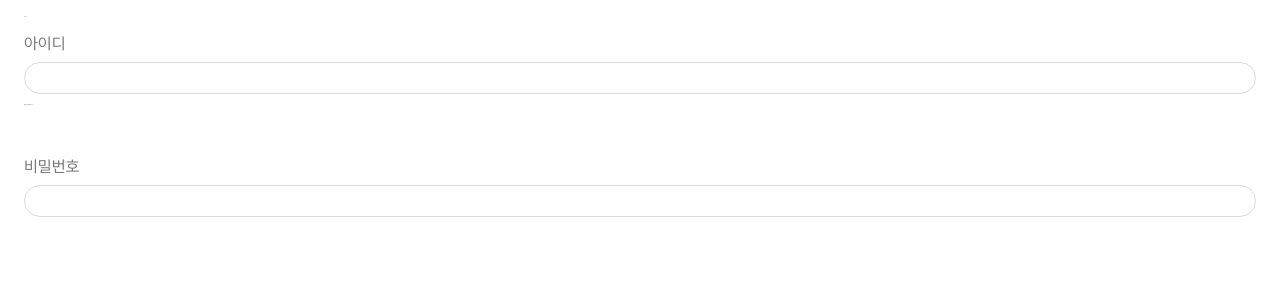
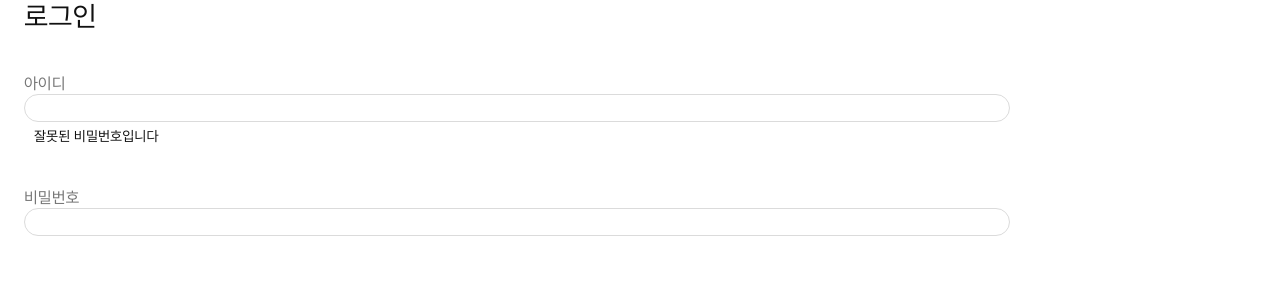
Before and after one commit to NovemberTwTwo/todo-list, a React (Create React App) app: page / in a window 1280 px wide. Shown: the top 300 px of the page. Built offline with nearby package versions, Linux system fonts and the light colour scheme.

Commit message:
feat : Changed loginForm layout

```diff
--- a/src/components/Auth/Login/LoginForm.tsx
+++ b/src/components/Auth/Login/LoginForm.tsx
@@ -1,76 +1,42 @@
 import Card from '../../UI/Card';
 import TextBox from './../../UI/TextBox';
-import { styled } from 'styled-components';
+import { TextInput } from '../../UI/Inputs';
+import Label from '../../UI/Label';
+import { Box } from '../../UI/Boxes';
 
 const LoginForm = () => {
   return (
-    <Card start={1} end={7}>
-      <TextBox size={28} $lineHeight={32} $marginBottom={42}>
+    <Card $start={1} $end={7}>
+      <TextBox $fontSize={28} $lineHeight={32} $margin={'0 0 42px 0'}>
         로그인
       </TextBox>
       <form action=''>
-        <InputBox width='100%'>
-          <InputLabel htmlFor=''>아이디 </InputLabel>
-          <TextInput type='text' name='' id='' />
-          <TextBox size={14} $marginLeft={10} $marginRight={10} $marginTop={4}>
+        <Box $margin='0 0 42px 0'>
+          <Label htmlFor=''>아이디 </Label>
+          <TextInput
+            type='text'
+            name=''
+            id=''
+            $padding={'0 10px 0 10px'}
+            $width='80%'
+          />
+          <TextBox $fontSize={14} $margin={'4px 10px 0 10px'}>
             잘못된 비밀번호입니다
           </TextBox>
-        </InputBox>
-        <InputBox width='100%'>
-          <InputLabel htmlFor=''>비밀번호 </InputLabel>
-          <TextInput type='password' name='' id='' />
-        </InputBox>
+        </Box>
+        <Box $margin='0 0 42px 0'>
+          <Label htmlFor=''>비밀번호 </Label>
+          <TextInput
+            type='password'
+            name=''
+            id=''
+            $padding={'0 10px 0 10px'}
+            $width='80%'
+          />
+        </Box>
       </form>
     </Card>
   );
 };
 
-const InputLabel = styled.label<{ size?: number }>`
-  display: block;
-  color: ${(props) => props.theme.colors.fontSecondary};
-  font-size: calc(${(props) => (props.size ? props.size : 16)} * 1px);
-  line-height: 20px;
-`;
-
-const TextInput = styled.input`
-  background-color: transparent !important;
-  border-radius: ${(props) => props.theme.borderRadius};
-  border: 1px solid;
-  border-color: ${(props) => props.theme.colors.third};
-  padding-left: 10px;
-  padding-right: 10px;
-  width: calc(100% - 22px);
-  height: 28px;
-  margin-top: 8px;
-
-  &:focus {
-    outline-color: ${(props) => props.theme.colors.brandSecondary};
-  }
-
-  &:-webkit-autofill:hover,
-  &:-webkit-autofill,
-  &:-webkit-autofill:focus,
-  &:-webkit-autofill:active {
-    -webkit-text-fill-color: #000;
-    -webkit-box-shadow: 0 0 0px 1000px #fff inset;
-    box-shadow: 0 0 0px 1000px #fff inset;
-    transition: background-color 5000s ease-in-out 0s;
-  }
-
-  &:autofill,
-  &:autofill:hover,
-  &:autofill:focus,
-  &:autofill:active {
-    -webkit-text-fill-color: #000;
-    -webkit-box-shadow: 0 0 0px 1000px #fff inset;
-    box-shadow: 0 0 0px 1000px #fff inset;
-    transition: background-color 5000s ease-in-out 0s;
-  }
-`;
-
-const InputBox = styled.div<{ width?: string }>`
-  width: calc(${(props) => (props.width ? props.width : '100%')});
-  margin-bottom: 42px;
-`;
-
 export default LoginForm;
```
